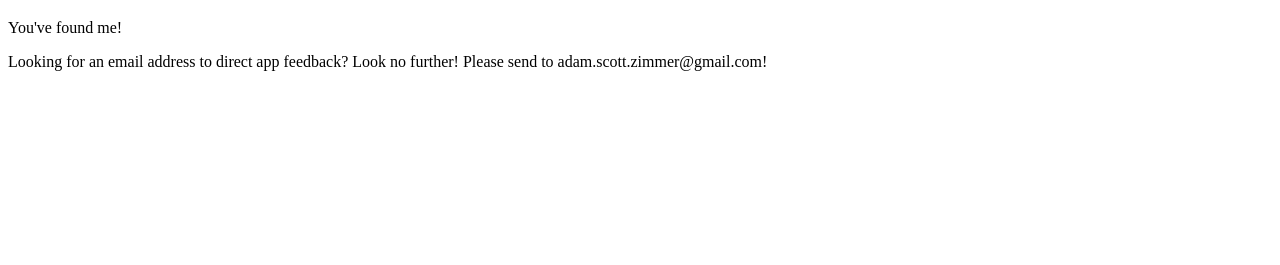
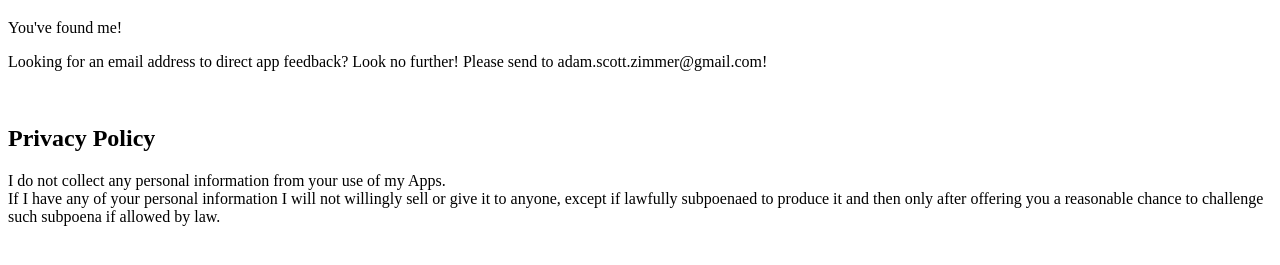
Before and after one commit to catamscott/catamscott.github.io, a plain HTML site: page index.html in a window 1280 px wide. Shown: the part 61-326 px from the top of the page. Drawn offline with Linux system fonts and the light colour scheme.

Commit message:
Added privacy policy

```diff
--- a/index.html
+++ b/index.html
@@ -4,5 +4,8 @@
 <h1>Adam Scott Zimmer</h1>
 <p>You've found me!</p>
 <p>Looking for an email address to direct app feedback? Look no further! Please send to adam.scott.zimmer@gmail.com!</p>
+<br>
+<h2>Privacy Policy</h2>
+<p>I do not collect any personal information from your use of my Apps.<br>If I have any of your personal information I will not willingly sell or give it to anyone, except if lawfully subpoenaed to produce it and then only after offering you a reasonable chance to challenge such subpoena if allowed by law.</p>
 </body>
 </html>
```
